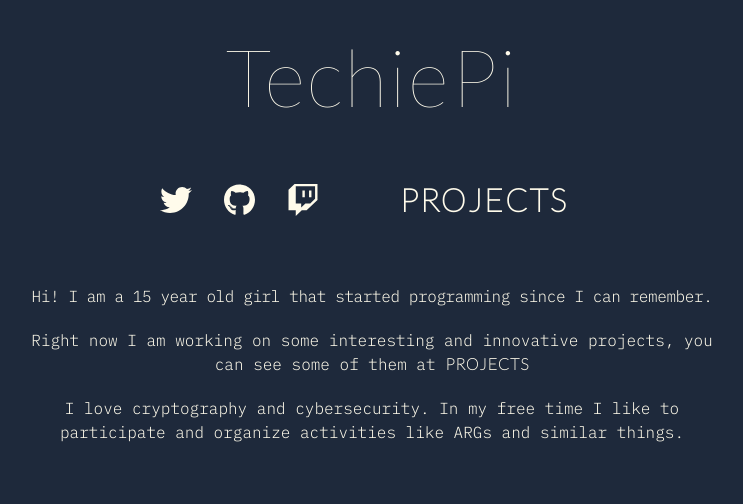
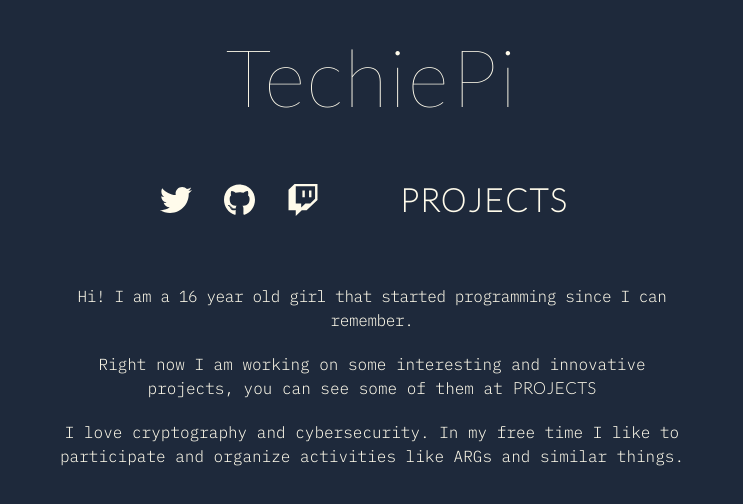
Before and after one commit to Techie-Pi/new-portfolio, a React (Vite) app: page / in a window 1280 px wide. Shown: the top 504 px of the page, without its empty margins (268-1011 px from the left). Built offline with nearby package versions, Linux system fonts and the light colour scheme.

Commit message:
i'm 16 now (well it's been like 3 months)

```diff
--- a/src/pages/Landing.jsx
+++ b/src/pages/Landing.jsx
@@ -7,10 +7,10 @@ function Landing() {
     return (
         <div className="flex flex-col justify-center">
             <TopBar/>
-            <div className="mx-auto md:w-[55vw] sm:w-[90vw]">
+            <div className="mx-auto md:w-[50vw] sm:w-[90vw]">
                 <div className="font-display">
                     <p className="text-amber-50 text-center my-5 tracking-tight">
-                        Hi! I am a 15 year old girl that started programming since I can remember.
+                        Hi! I am a 16 year old girl that started programming since I can remember.
                     </p>
                     <p className="text-amber-50 text-center my-5">
                         Right now I am working on some interesting and innovative projects, you can see some of them at <Link blank={false} href="/projects">Projects</Link>
```
